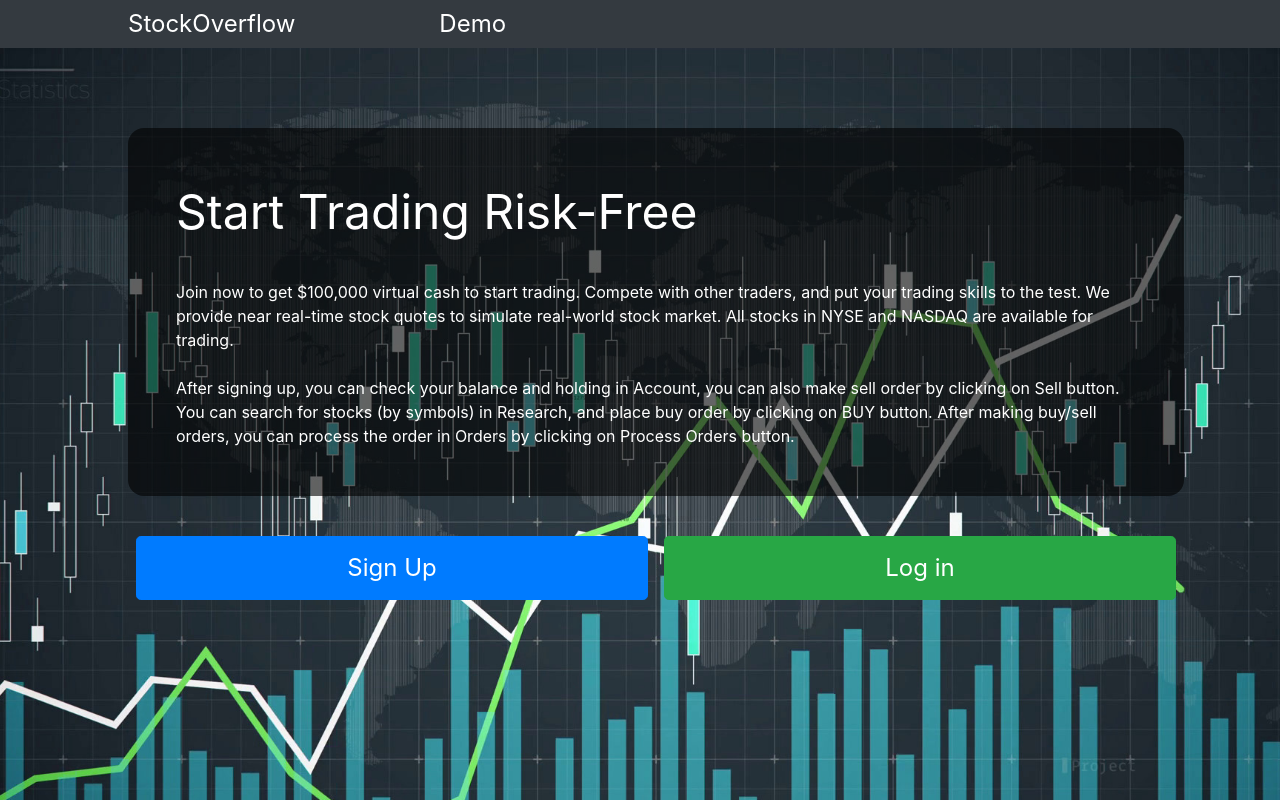
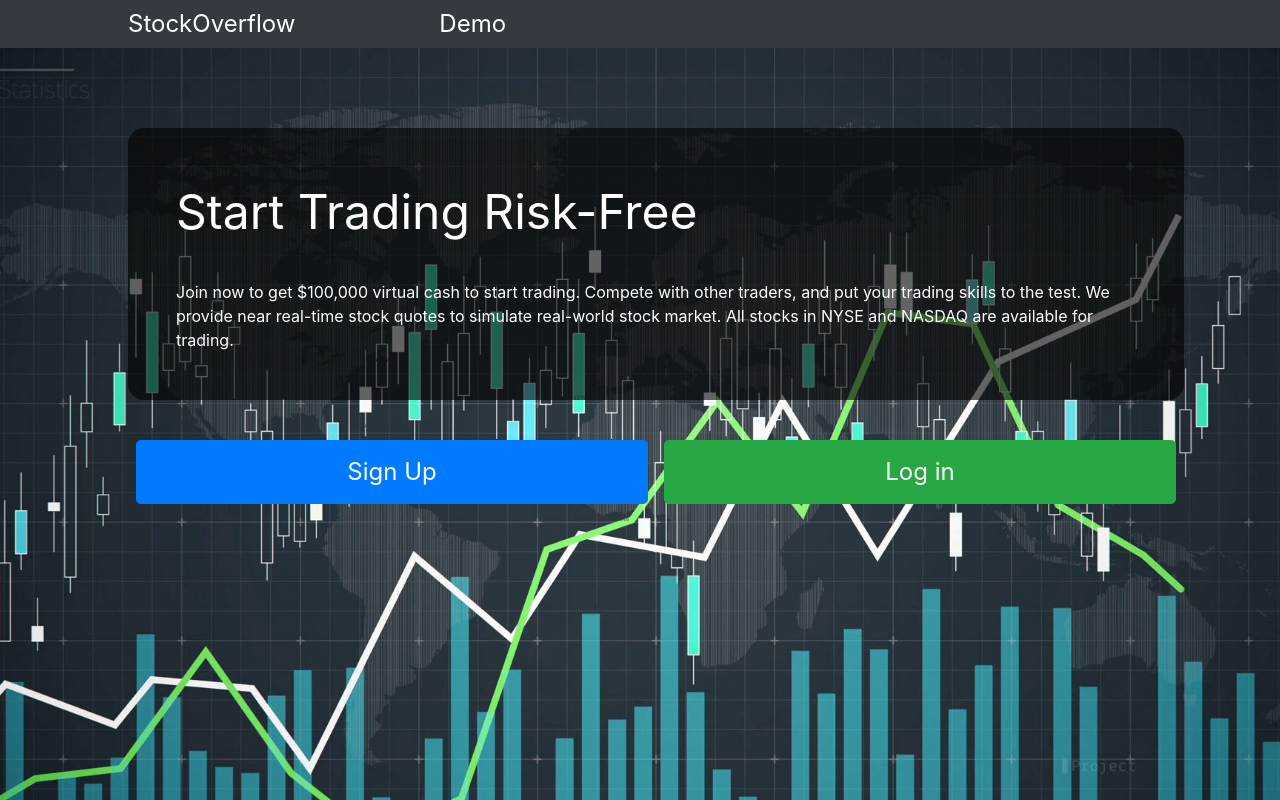
Before and after one commit to kyh8725/stockoverflow, a React (Create React App) app in the folder client/: page / in a window 1280 px wide. Built offline with nearby package versions, Linux system fonts and the light colour scheme; no server answers.

Commit message:
comments

```diff
--- a/client/src/components/Landing.js
+++ b/client/src/components/Landing.js
@@ -41,13 +41,6 @@ class Landing extends Component {
                 provide near real-time stock quotes to simulate real-world stock
                 market. All stocks in NYSE and NASDAQ are available for trading.
                 <br />
-                <br />
-                After signing up, you can check your balance and holding in
-                Account, you can also make sell order by clicking on Sell
-                button. You can search for stocks (by symbols) in Research, and
-                place buy order by clicking on BUY button. After making buy/sell
-                orders, you can process the order in Orders by clicking on
-                Process Orders button.
               </article>
             </div>
           )}
```
